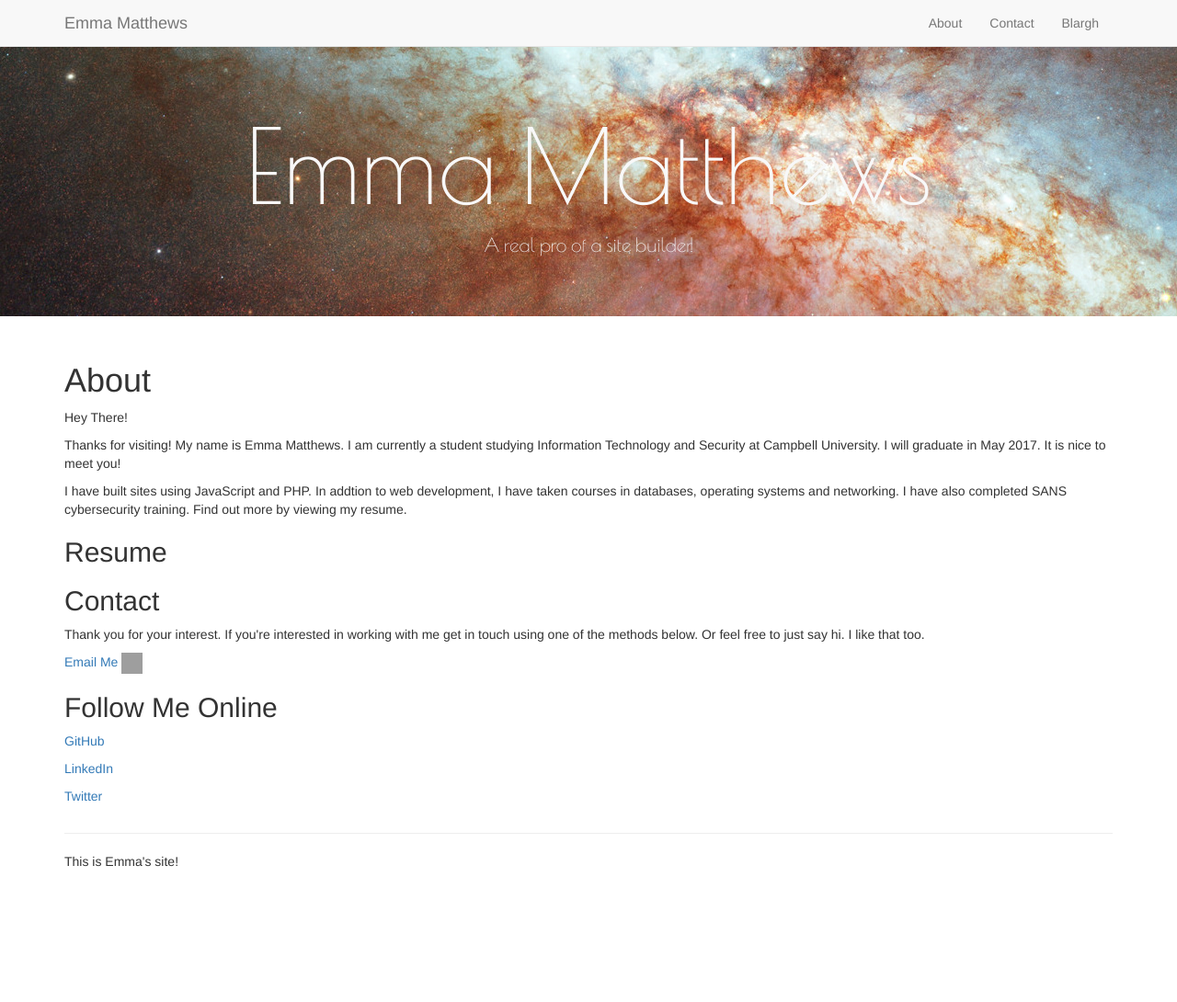
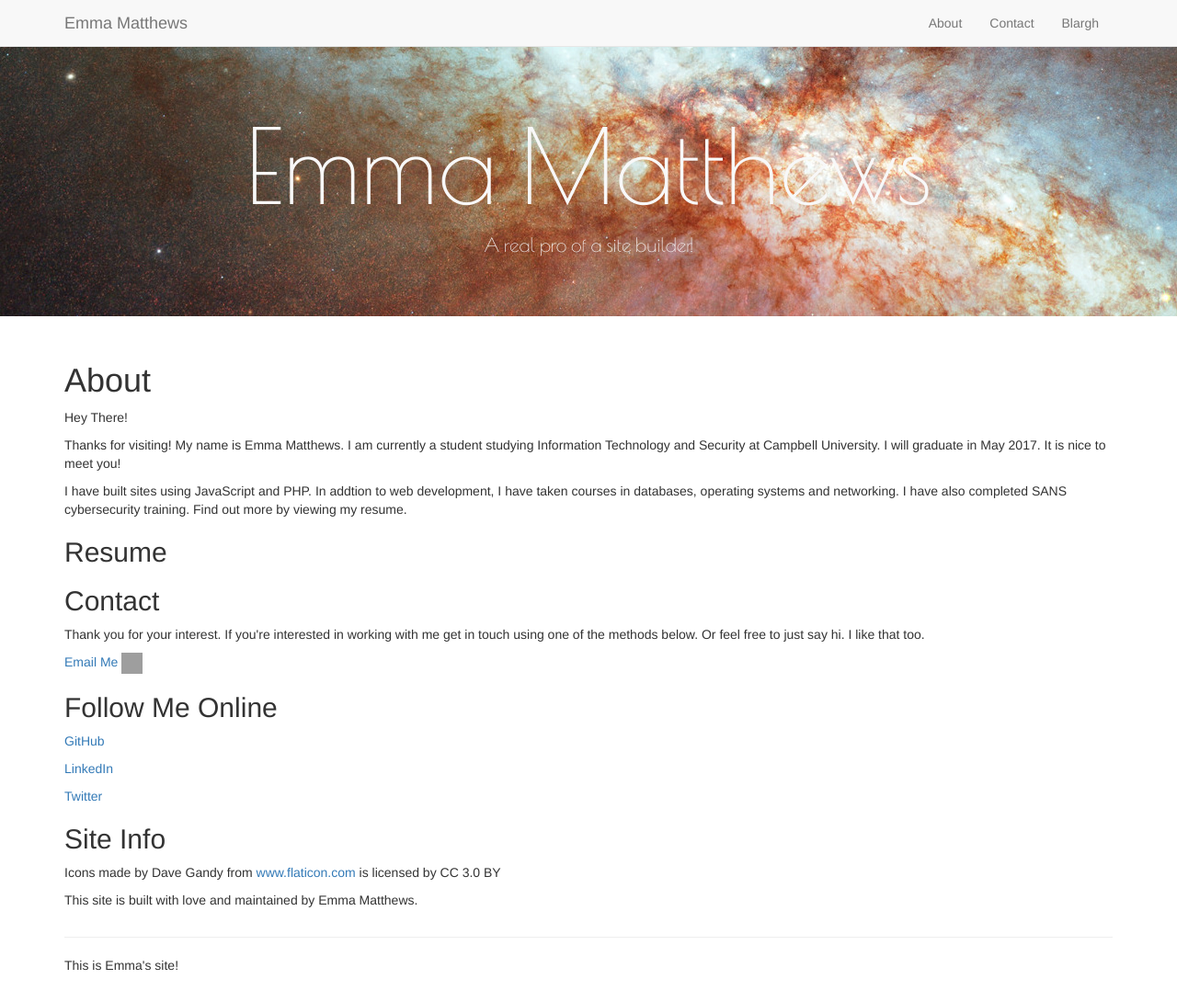
Before and after one commit to ejmatthews0606/ejmatthews0606.github.io, a Jekyll site: the page built from index.html, in a window 1280 px wide and 1090 px high. Shown: the whole window at 92% size. Built offline with Jekyll 4.4.1, drawn with Linux system fonts in a browser that asks for light colours; grey boxes are pictures that could not be loaded.

Commit message:
Update lorem.html

```diff
--- a/_includes/lorem.html
+++ b/_includes/lorem.html
@@ -18,3 +18,8 @@
 <p><a href="https://github.com/ejmatthews0606">GitHub</a></p>
 <p><a href="https://www.linkedin.com/in/emily-matthews-51727a123/">LinkedIn</a></p>
 <p><a href="https://twitter.com/emma_joyjoy">Twitter</a></p>
+
+<h2>Site Info</h2>
+<p>Icons made by Dave Gandy from <a href = "httphttp://www.flaticon.com/">www.flaticon.com </a> is licensed by CC 3.0 BY </p>
+
+<p> This site is built with love and maintained by Emma Matthews.</p>
```
